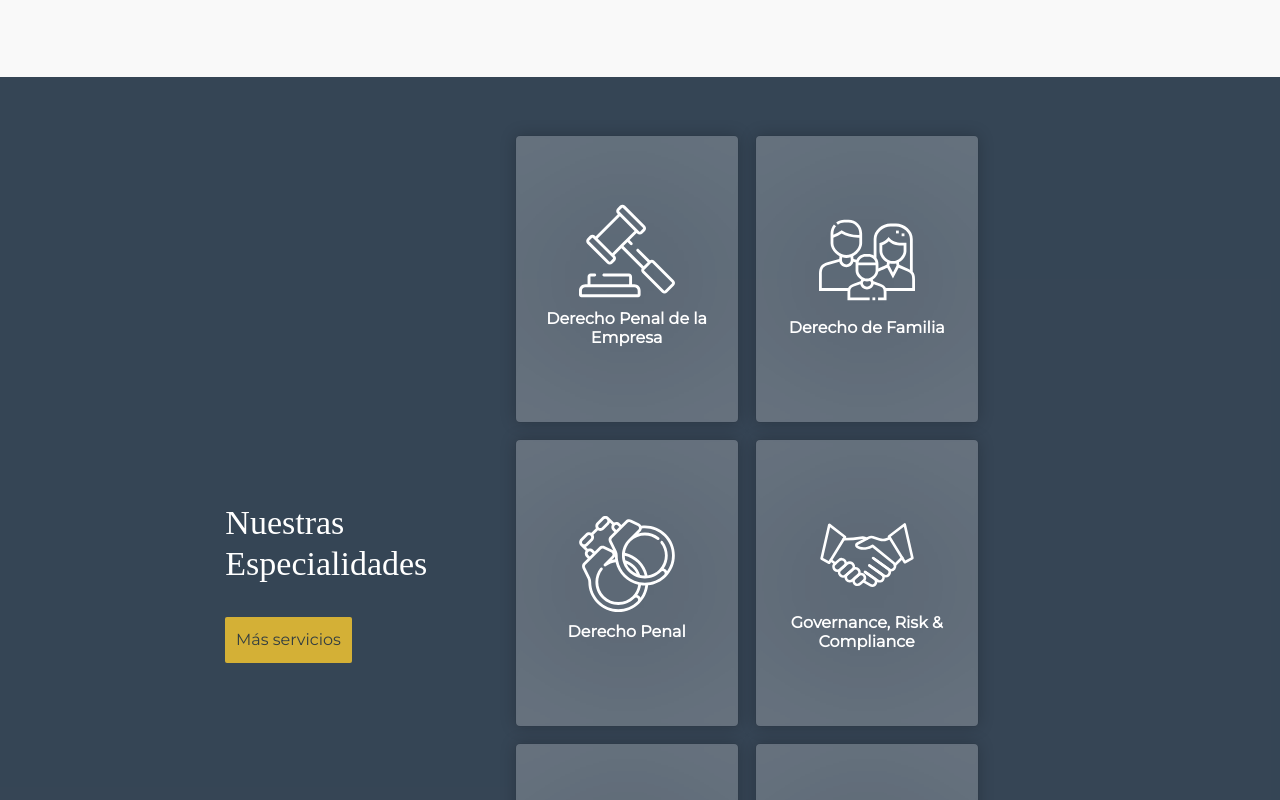
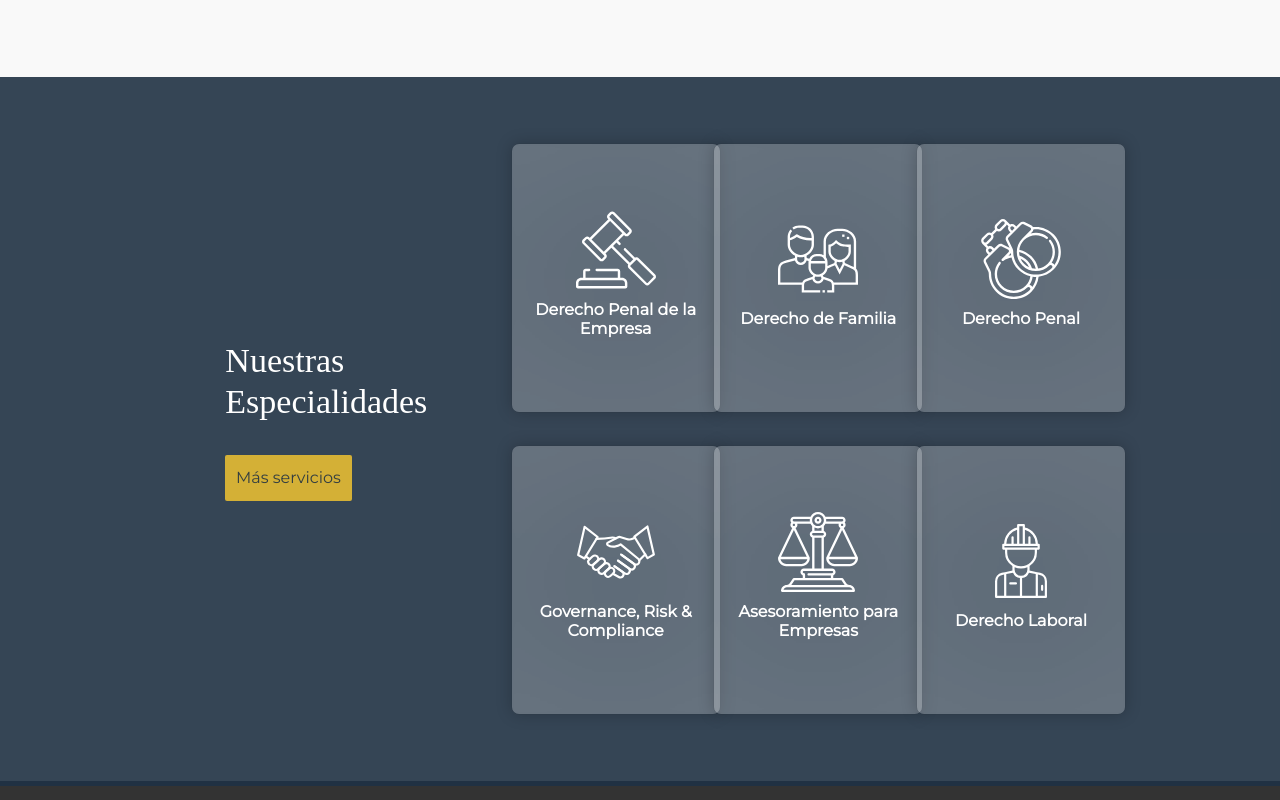
Before and after one commit to MBelaus/estudio-acuna, a React (Create React App) app: page / in a window 1280 px wide. Shown: the part 1500-2300 px from the top of the page. Built offline with nearby package versions, Linux system fonts and the light colour scheme; a web font is replaced by a local one.

Commit message:
Fixing services responsive

```diff
--- a/src/components/card-servicios.css
+++ b/src/components/card-servicios.css
@@ -3,7 +3,7 @@
   height: 15rem;
   margin: 8px;
   box-shadow: 0 0 1rem 0 rgba(0, 0, 0, 0.2);
-  border-radius: 5px;
+  border-radius: 8px;
   position: relative;
   z-index: 1;
   background: inherit;
@@ -25,8 +25,8 @@
 }
 
 .img-service {
-  width: 6rem;
-  height: 6rem;
+  width: 5rem;
+  height: 5rem;
 }
 
 .filter {
@@ -40,6 +40,8 @@
 }
 /* The flip card container - set the width and height to whatever you want. We have added the border property to demonstrate that the flip itself goes out of the box on hover (remove perspective if you don't want the 3D effect */
 .flip-card {
+  width: 210px !important;
+  height: 270px !important;
   background-color: transparent;
   perspective: 1000px; /* Remove this if you don't want the 3D effect */
 }
@@ -73,6 +75,8 @@
 .flip-card-back {
   color: white;
   transform: rotateY(180deg);
+  background: wheat;
+  padding: 15px;
 }
 h6 {
   text-align: center;
--- a/src/components/card-servicios.js
+++ b/src/components/card-servicios.js
@@ -5,6 +5,7 @@ class CardServicio extends React.Component {
   render() {
     return (
       <React.Fragment>
+        <div className="col-lg-2 col-md-8 mx-5 my-2">
           <div className="card flip-card d-flex justify-content-center align-items-center">
             <div className="flip-card-inner">
               <div className="flip-card-front d-flex flex-column align-items-center justify-content-center">
@@ -17,6 +18,7 @@ class CardServicio extends React.Component {
               </div>
             </div>
           </div>
+        </div>
       </React.Fragment>
     );
   }
--- a/src/components/home-servicios.js
+++ b/src/components/home-servicios.js
@@ -14,7 +14,7 @@ class ServiciosHome extends React.Component {
       <React.Fragment>
         <div className="container-fluid">
           <div className="row align-items-center justify-content-center cards paddupdown50">
-            <div className="col-lg-2">
+            <div className="col-xl-2 col-lg-3 col-md-4 col-sm-12 col-12 mb-3 d-md-block d-sm-flex d-flex flex-column align-items-center">
               <h2 className="title">Nuestras Especialidades</h2>
               <br />
               <button className="btn hvr-sweep-to-right">
@@ -23,7 +23,7 @@ class ServiciosHome extends React.Component {
                 </a>
               </button>
             </div>
-            <div className="col-lg-6">
+            <div className="col-lg-6 col-md-3 col-sm-4 col-7">
               <div className="row justify-content-center">
                 <CardServicio img={law} title={'Derecho Penal de la Empresa'} desc={'Somos una firma que se especializa en derecho penal económico y tributario, siendo una de los estudios más reconocidos en esta materia.'} />
                 <CardServicio img={family} title={'Derecho de Familia'} desc={'El estudio cuenta con personal capacitado para asesorarlo en el trámites de divorcios, cuotas alimentarias, regímenes de visita, declaratorias de herederos y juicios sucesorios.'} />
--- a/src/components/navbar-mobile.js
+++ b/src/components/navbar-mobile.js
@@ -21,9 +21,8 @@ class MobileNavbar extends React.Component {
 
   render() {
     return (
-      <div className="container-fluid" id="mobile-navbar">
       <div className="row">
-          <div className="col-lg-12">
+        <div className="col-lg-12" id="mobile-navbar">
           <div id="menu-bar">
             <div id="menu" onClick={this.toggleClass} className={this.state.activeMenu ? 'change' : null}>
               <div id="bar1" className="bar"></div>
@@ -51,7 +50,6 @@ class MobileNavbar extends React.Component {
           <div className={`menu-bg ${this.state.activeMenuBg ? 'change-bg' : null}`} id="menu-bg"></div>
         </div>
       </div>
-      </div>
     );
   }
 }
```
Lines whose indentation alone changed are shown as unchanged.
